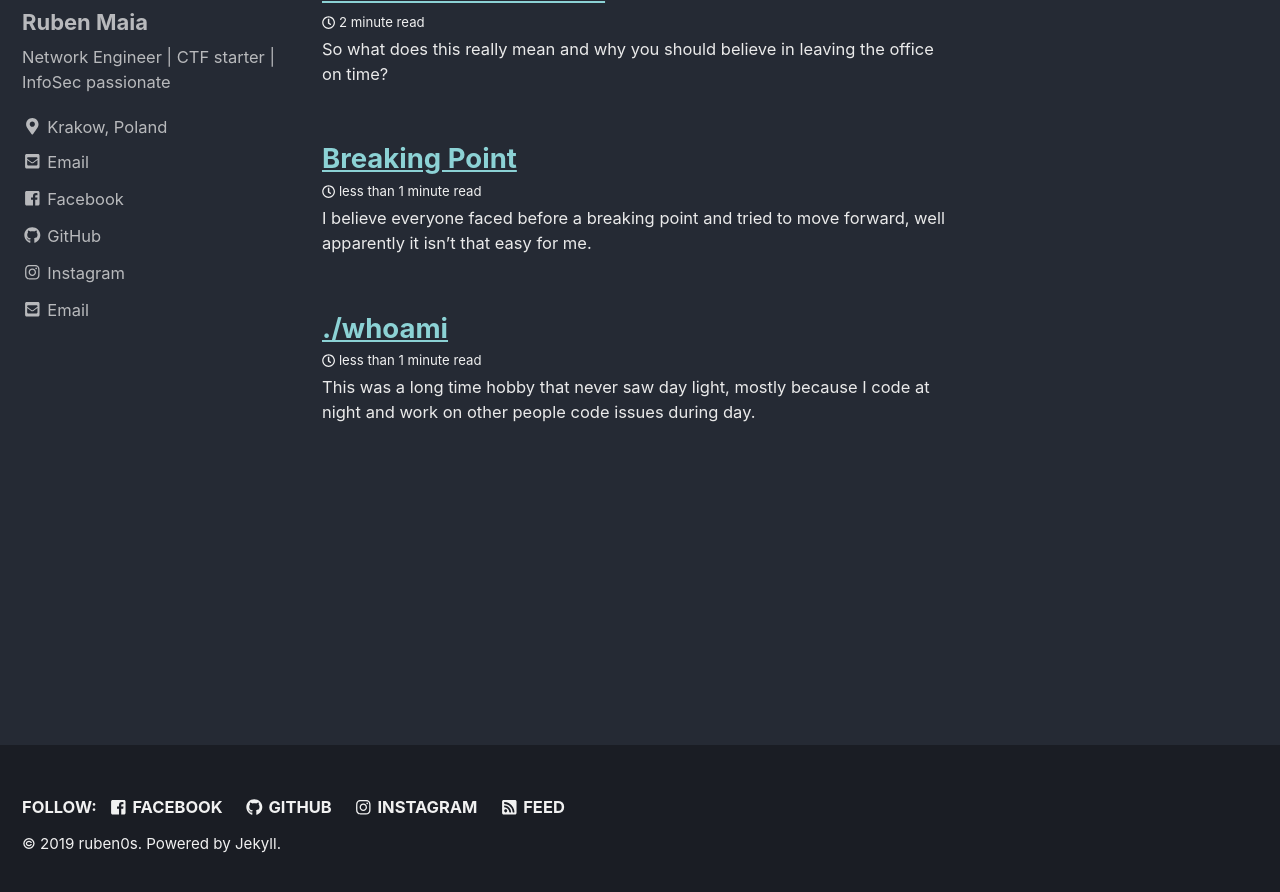
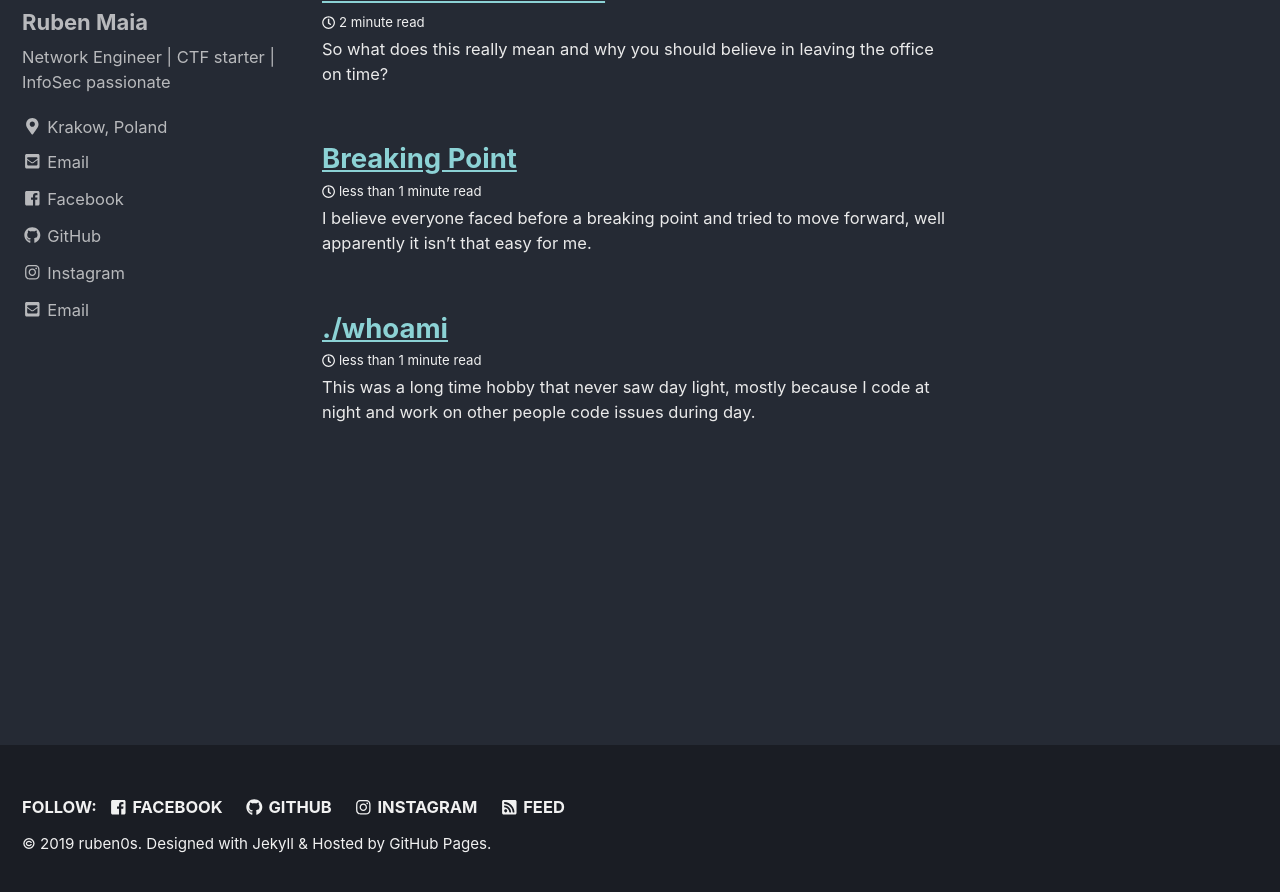
Before and after one commit to rbnmaia/rbnmaia.github.io, a Jekyll site: the page built from index.html, in a window 1280 px wide and 900 px high, scrolled down 222 px. Shown: the top 892 px of the window. Built offline with Jekyll 4.4.1, drawn with Linux system fonts in a browser that asks for light colours; cached includes are drawn as plain includes; the list of posts is cut into pages by our own code.

Commit message:
Update footer.html

```diff
--- a/_includes/footer.html
+++ b/_includes/footer.html
@@ -16,4 +16,4 @@
   </ul>
 </div>
 
-<div class="page__footer-copyright">&copy; {{ site.time | date: '%Y' }} {{ site.name | default: site.title }}. {{ site.data.ui-text[site.locale].powered_by | default: "Powered by" }} <a href="https://jekyllrb.com" rel="nofollow">Jekyll</a>.</div>
+<div class="page__footer-copyright">&copy; {{ site.time | date: '%Y' }} {{ site.name | default: site.title }}. {{ site.data.ui-text[site.locale].designed_with | default: "Designed with" }} <a href="https://jekyllrb.com" rel="nofollow">Jekyll</a> &amp; {{ site.data.ui-text[site.locale].hosted_by | default: "Hosted by" }} <a href="https://pages.github.com/" rel="nofollow">GitHub Pages</a>.</div>
```
